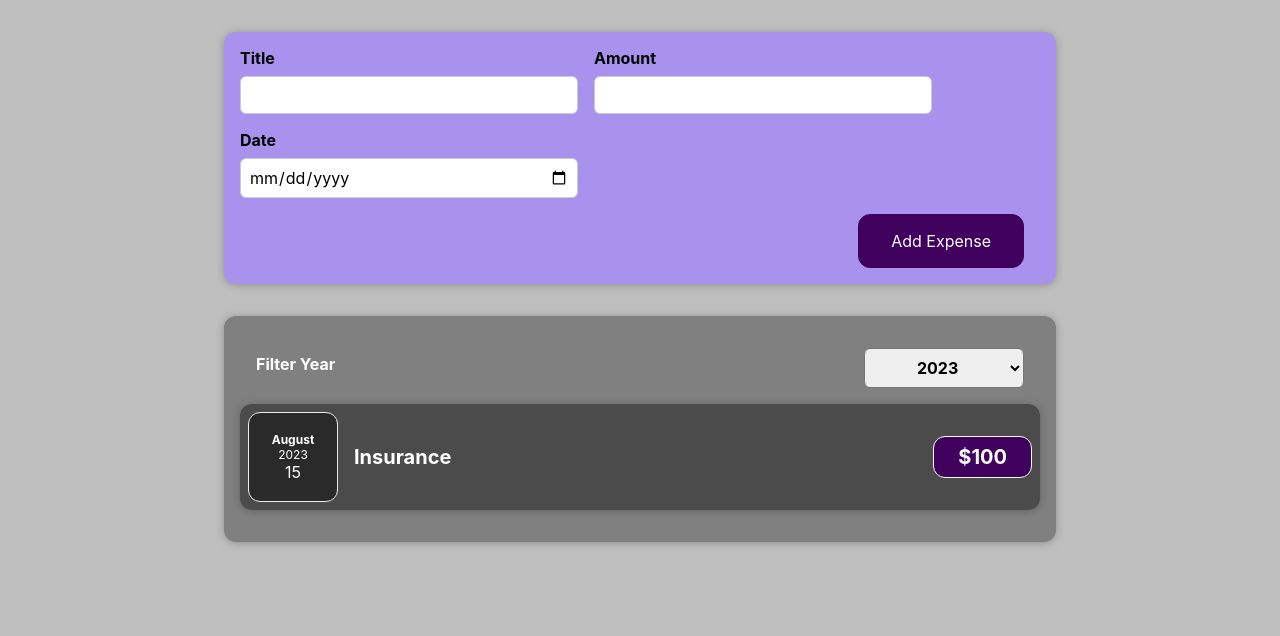
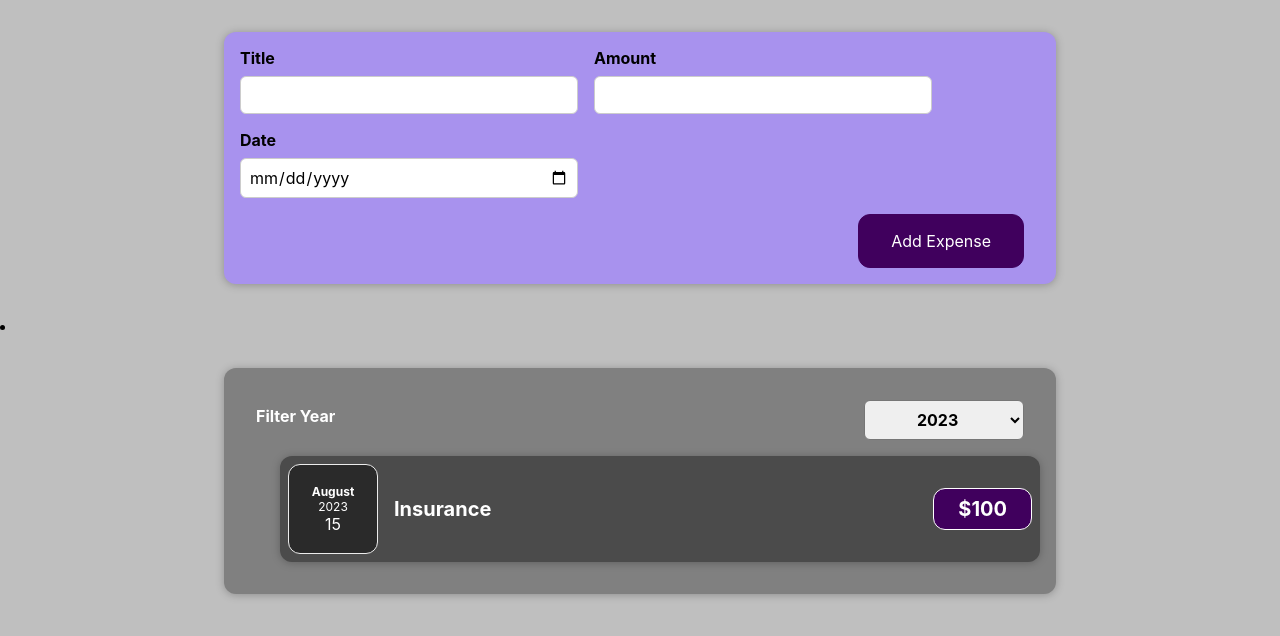
Before and after one commit to ManasB16/Lets-Get-Started-with-React, a React (Create React App) app: page / in a window 1280 px wide. Shown: the top 636 px of the page. Built offline with nearby package versions, Linux system fonts and the light colour scheme.

Commit message:
Conditional Rendering

```diff
--- a/src/components/Expenses/ExpenseFilter.js
+++ b/src/components/Expenses/ExpenseFilter.js
@@ -10,9 +10,10 @@ const ExpenseFilter = ({ selectedYear, onChangeFilter }) => {
       <div className="expenses-filter__control">
         <label>Filter Year</label>
         <select value={selectedYear} onChange={onSetYearHandle}>
+          <option value="2026">2026</option>
+          <option value="2025">2025</option>
           <option value="2024">2024</option>
           <option value="2023">2023</option>
-          <option value="2022">2022</option>
         </select>
       </div>
     </div>
--- a/src/components/Expenses/Expenses.jsx
+++ b/src/components/Expenses/Expenses.jsx
@@ -1,10 +1,10 @@
 // Write your code at relevant places in the code below:
 
 import React, { useState } from "react";
-import ExpenseItem from "./ExpenseItem";
 import ExpensesFilter from "./ExpenseFilter";
 import "./Expenses.css";
 import Card from "../UI/Card";
+import ExpensesList from "./ExpensesList";
 
 const Expenses = (props) => {
   const [filteredYear, setFilteredYear] = useState("2023");
@@ -19,22 +19,15 @@ const Expenses = (props) => {
   });
 
   return (
+    <li>
       <Card className="expenses">
         <ExpensesFilter
           selectedYear={filteredYear}
           onChangeFilter={changeFilterHandler}
         />
-      {filteredYearExp.map((expense) => {
-        return (
-          <ExpenseItem
-            key={expense.id}
-            title={expense.title}
-            date={expense.date}
-            price={expense.price}
-          />
-        );
-      })}
+        <ExpensesList filteredItems={filteredYearExp} />
       </Card>
+    </li>
   );
 };
 
--- /dev/null
+++ b/src/components/Expenses/ExpensesList.jsx
@@ -0,0 +1,23 @@
+import React from "react";
+import ExpenseItem from "./ExpenseItem";
+const ExpensesList = ({ filteredItems }) => {
+  if (filteredItems.length === 0) {
+    return <h2>No Expenses found</h2>;
+  }
+  return (
+    <ul>
+      {filteredItems.map((expense) => {
+        return (
+          <ExpenseItem
+            key={expense.id}
+            title={expense.title}
+            date={expense.date}
+            price={expense.price}
+          />
+        );
+      })}
+    </ul>
+  );
+};
+
+export default ExpensesList;
```
Lines whose indentation alone changed are shown as unchanged.
